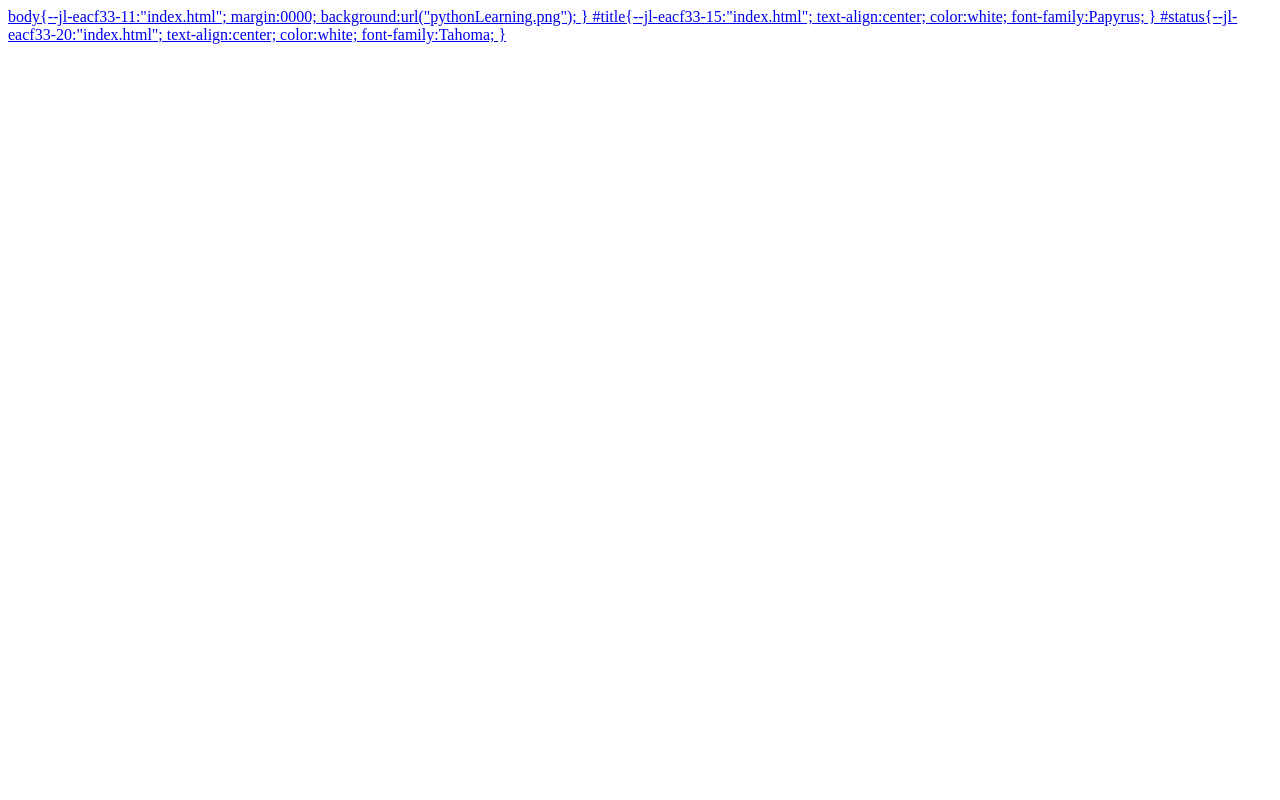
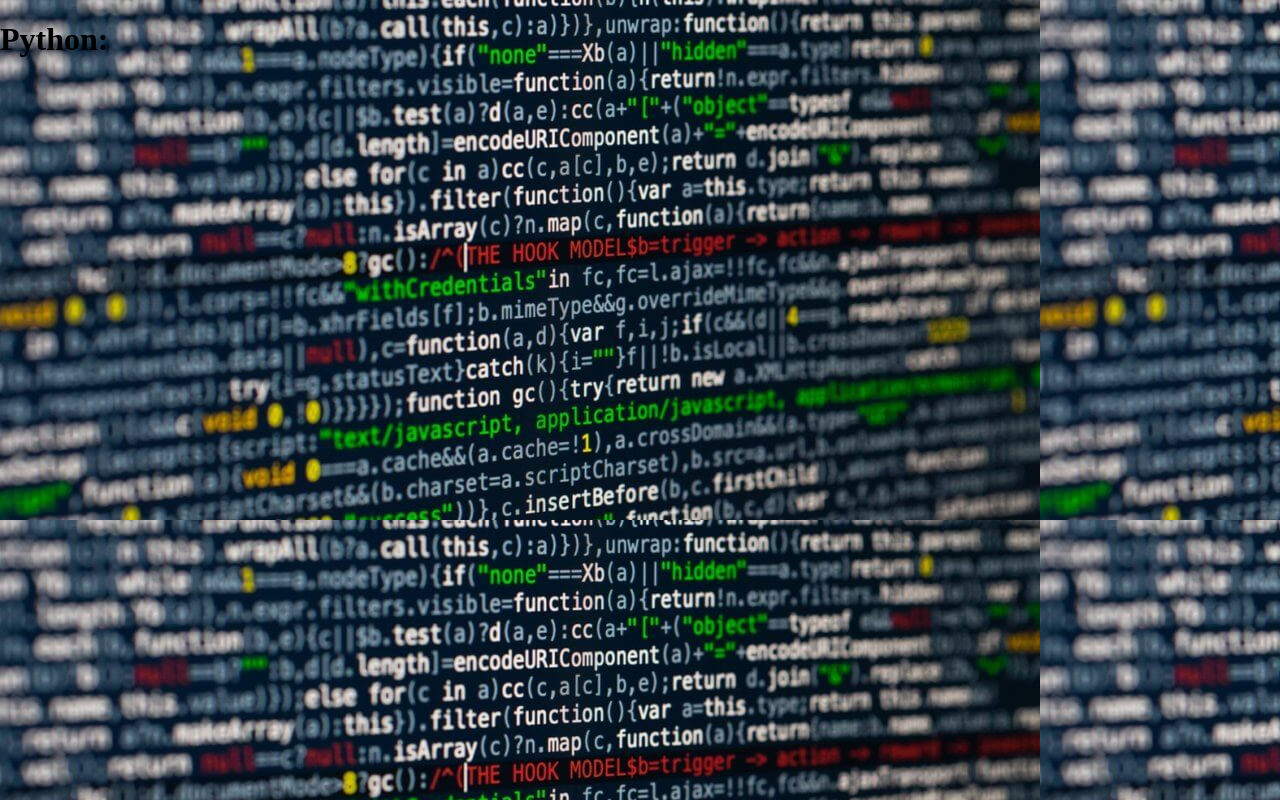
Before and after one commit to winsome5557/ZaneApp, a plain HTML site: page index.html in a window 1280 px wide. Drawn offline with Linux system fonts and the light colour scheme.

Commit message:
Update index.html

```diff
--- a/index.html
+++ b/index.html
@@ -2,11 +2,12 @@
 <html lang="en">
   <head>
     <meta charset="utf-8"/>
-    <title>Learn Python</title>
+    <title>What do you want to learn?</title>
     <link rel="shortcut icon" type="image/x-icon" href="pythonLogo.png"/>
   </head>
   <body>
-    <a href="pythonIntroduction.html>Introdunction</a>
+    <h1>Python:</h1>
+
     <style>
       body{
         margin:0000;
```
